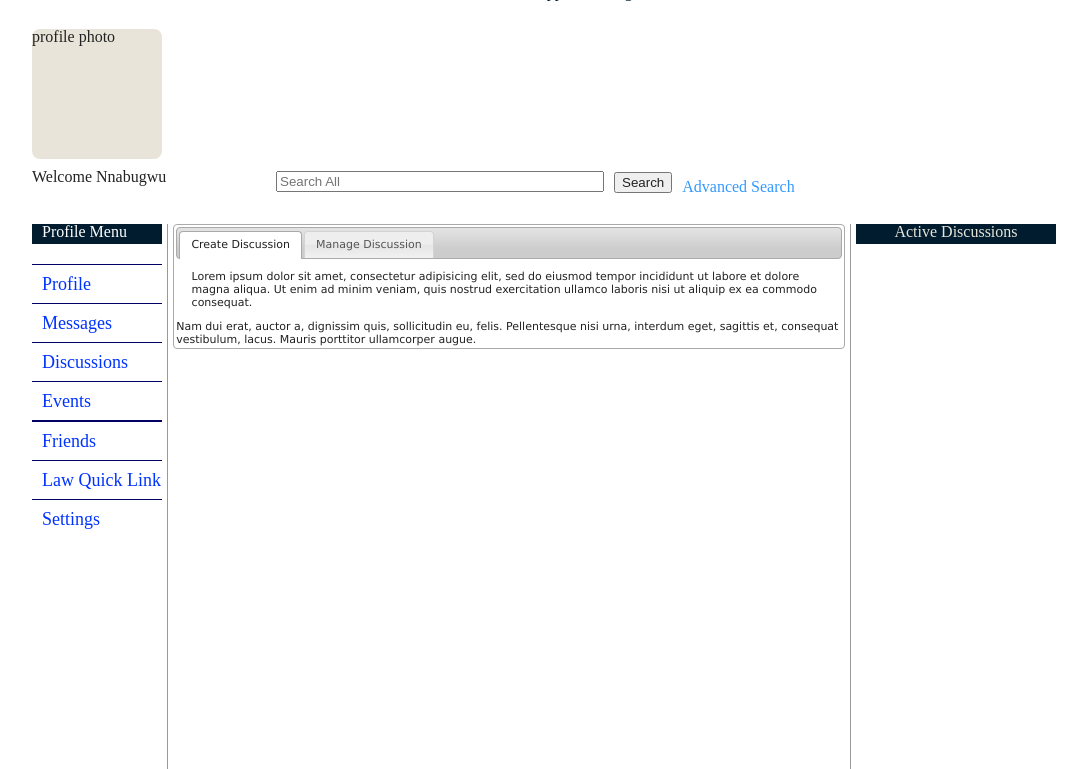
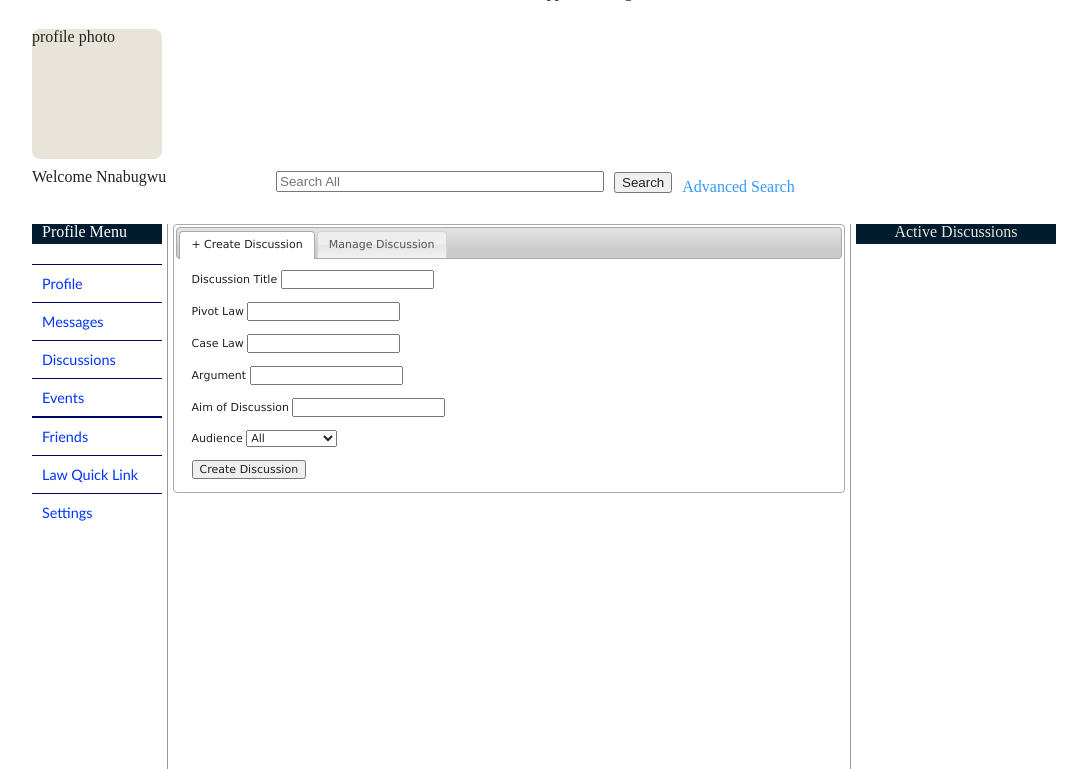
Before and after one commit to stevebosworth/ProjectCumulus, a PHP site: page /Profile_Discussions.php in a window 1280 px wide. Shown: the part 74-843 px from the top of the page, without its empty margins (96-1183 px from the left). Run offline with PHP 8.4, Linux system fonts and the light colour scheme.

Commit message:
some more work

```diff
--- a/Profile_Discussions.php
+++ b/Profile_Discussions.php
@@ -130,17 +130,66 @@
            		<!------ Tabs --------->
             <div id="tabs">
                 <ul>
-                    <li><a href="#tabs-1">Create Discussion</a></li>
-                    <li><a href="#tabs-2">Manage Discussion</a></li>
+                    <li><a href="#tab_createDiscus">+ Create Discussion</a></li>
+                    <li><a href="#tab_manageDiscus">Manage Discussion</a></li>
 
                 </ul>
-                <div id="tabs-1">
-                Lorem ipsum dolor sit amet, consectetur adipisicing elit, sed do eiusmod tempor incididunt ut labore et dolore magna aliqua. Ut enim ad minim 				veniam, quis nostrud exercitation ullamco laboris nisi ut aliquip ex ea commodo consequat.</div>
-                <div id="tabs-2">
-                Phasellus mattis tincidunt nibh. Cras orci urna, blandit id, pretium vel, aliquet ornare, felis. Maecenas scelerisque sem 	non nisl. Fusce 			                sed lorem in enim dictum bibendum.</div>
-                <div id="tabs-3">
-                Nam dui erat, auctor a, dignissim quis, sollicitudin eu, felis. Pellentesque nisi urna, interdum eget, sagittis et, consequat vestibulum,     	        lacus. Mauris porttitor ullamcorper augue.</div>
-            </div>
+                <div id="tab_createDiscus">
+                	<span>Discussion Title</span>
+                    <input type="text" name="txt_discusTitle"/><br/><br/>
+                    <span>Pivot Law</span>
+                    <input type="text" name="txt_pivotLaw"/><br/><br/>
+                    <span>Case Law</span>
+                    <input type="text" name="txt_caseLaw"/><br/><br/>
+                    <span>Argument</span>
+                    <input type="text" name="txt_argument"/><br/><br/>
+                    <span>Aim of Discussion</span>
+                    <input type="text" name="txt_aimOfDiscus"/><br/><br/>
+                    <span>Audience</span>
+                    <select name="ddl_option">
+                    	<option>All</option>
+                        <option>Friends Only</option>
+                    </select><br/><br/>
+                    <input type="submit" name="btn_createDiscus" value="Create Discussion"/>
+               </div><!--/tab_createDiscus-->
+
+                <div id="tab_manageDiscus">
+                	<span>Author</span>
+                    <select name="ddl_author">
+                    	<option>Created by me</option>
+                        <option>Created by others</option>
+                    </select>
+                    <!--options below stay static as titles are selected and opened up.-->
+                    <a href="#">Edit</a>
+                    <a href="#">Leave</a><!--this option is only available if the user was not the creator of discussion-->
+                    <a href="#">Delete</a><!--this option is only available if the user is the creator of discussion-->
+                    <br/><br/>
+
+                    <input type="checkbox" name="cbx_selectDiscus"/>
+
+                    <span>Title</span>&nbsp;&nbsp;&nbsp;&nbsp;<!--to be modified later. no &nbsp; tags-->
+                    <span>Created</span>&nbsp;&nbsp;&nbsp;&nbsp;
+                    <span>Last Modified</span>
+                    <br/><br/>
+                    <!--the data below is to be pulled from the database-->
+                    &nbsp;&nbsp;&nbsp;&nbsp;<span><a href="#">Criminal offence in high schools</a></span>&nbsp;&nbsp;
+                    <span>20-01-2013</span>&nbsp;&nbsp;
+                    <span>04-03-2013</span>
+                    <br/><br/>
+
+                    <!--the data below is to be pulled from the database-->
+                    &nbsp;&nbsp;&nbsp;&nbsp;<span><a href="#">Drinking and driving laws</a></span>&nbsp;&nbsp;
+                    <span>06-02-2013</span>&nbsp;&nbsp;
+                    <span>14-03-2013</span>
+
+                    <br/><br/>
+                    <input type="submit" name="btn_done" value="Done"/>
+
+
+
+                </div>
+
+            </div><!--/tabs-->
             </div><!--/DiscussionsMain_content-->
 
 
--- a/Profile_Events.php
+++ b/Profile_Events.php
@@ -133,7 +133,7 @@
            	<!------ Tabs --------->
             <div id="tabs">
                 <ul>
-                    <li><a href="#tabs-1">Create Events</a></li>
+                    <li><a href="#tabs-1">+ Create Events</a></li>
                     <li><a href="#tabs-2">Manage Events</a></li>
 
                 </ul>
--- a/css/profile1.css
+++ b/css/profile1.css
@@ -125,6 +125,7 @@ profile_photo a
 	width:130px;
 	height:600px;
 
+
 }
 
 #profile_menu li
@@ -144,6 +145,7 @@ profile_photo a
 	text-decoration:none;
 	margin-left:10px;
 	font-size:18px;
+	font: 90% "Trebuchet MS", sans-serif;
 	color:#03F;
 
 }
```
